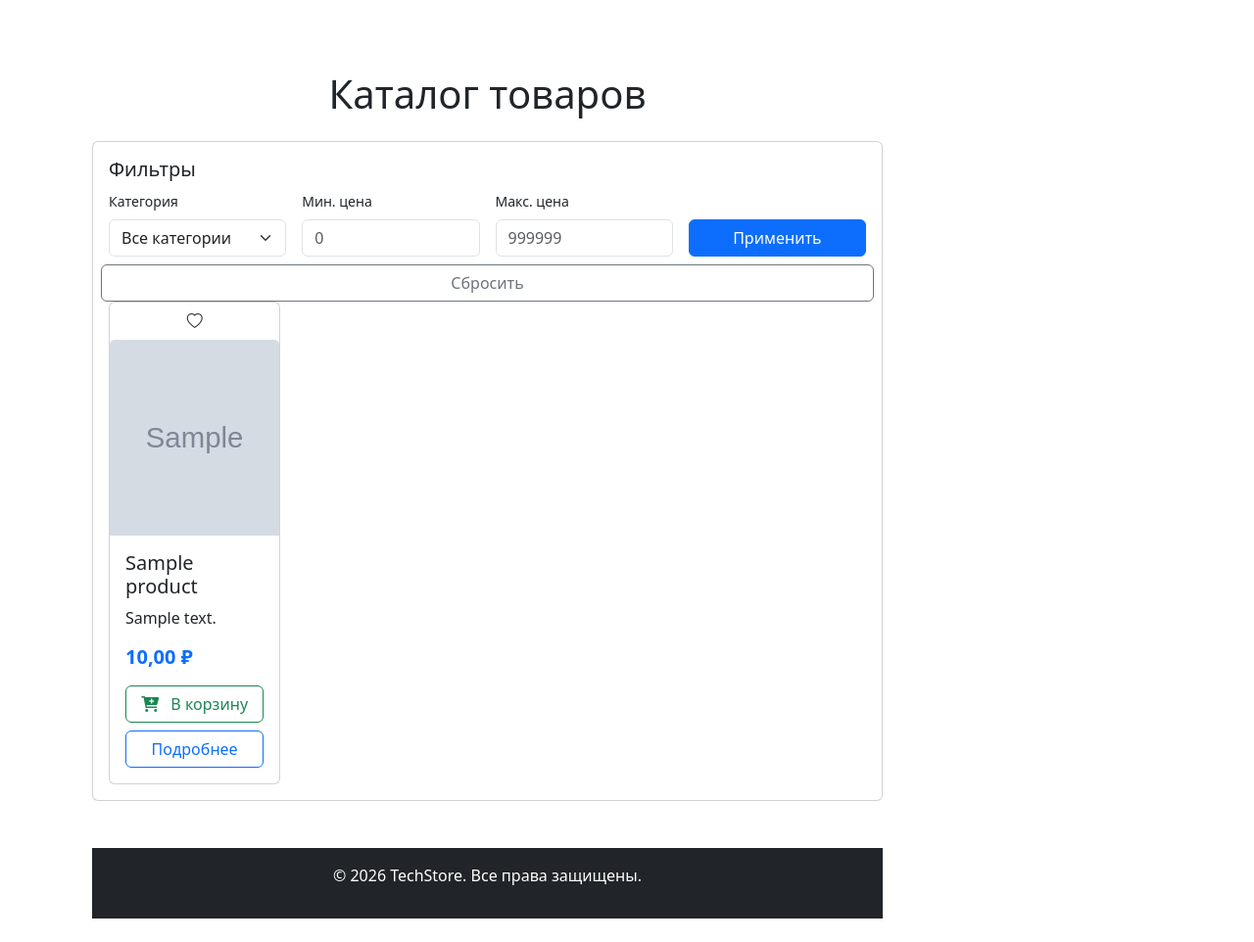
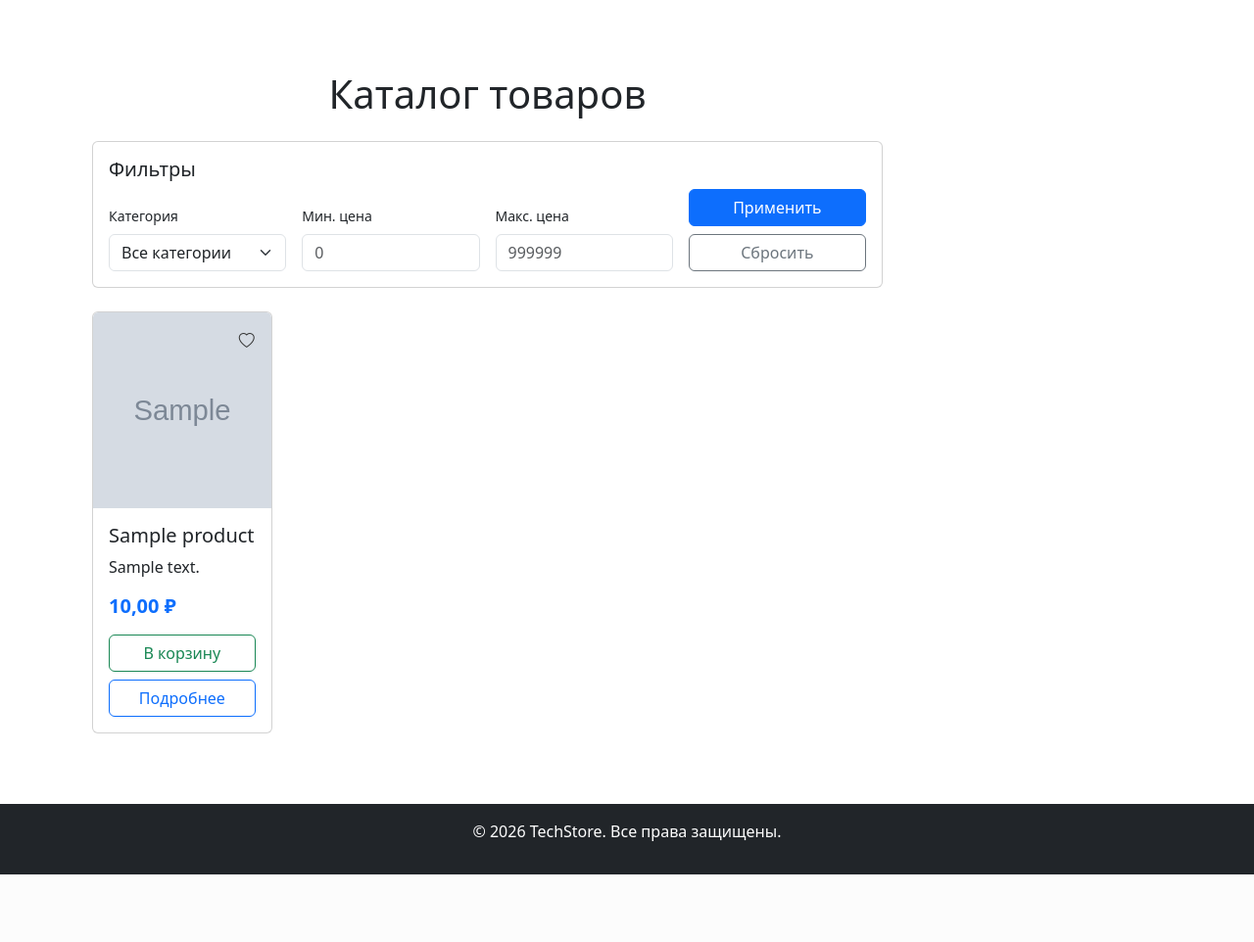
Before and after one commit to Walchonok2013-hub/techstore, a Django app: page /catalog/ in a window 1280 px wide. Shown: the part 56-1018 px from the top of the page at 98% size. After the commit the page ends 949 px from the top, so only its background shows below. Run offline with Django 5.2, Linux system fonts and the light colour scheme; tables that the repository leaves empty hold one stand-in row (values such as "Sample post"); grey boxes marked "Sample" are stand-in pictures.

Commit message:
First commit

```diff
--- a/products/templates/products/catalog.html
+++ b/products/templates/products/catalog.html
@@ -2,6 +2,8 @@
 {% load static %}
 {% load category_tags %}
 {% load cache %}
+
+{% block title %}Каталог товаров | TechStore{% endblock %}
 
 {% block content %}
   <!-- Подключение иконок Bootstrap (ОБЯЗАТЕЛЬНО для сердечек) -->
@@ -9,12 +11,13 @@
 
 <script src="https://cdn.jsdelivr.net/npm/bootstrap@5.3.0/dist/js/bootstrap.bundle.min.js"></script>
   <style>
+    /* Стили только для карточек каталога */
     .card {
       transition: transform 0.3s, box-shadow 0.3s;
       border-radius: 12px;
       overflow: hidden;
       border: none;
-      height: 100%; /* Чтобы все карточки в ряду были одной высоты */
+      height: 100%;
     }
     .card:hover {
       transform: translateY(-5px);
@@ -31,69 +34,61 @@
       border-radius: 10px;
       font-size: 0.9rem;
     }
-    .site-footer {
-      width: 100%;
-      background-color: #000;
-      color: #fff;
-      padding: 40px 0 20px;
-      margin-top: auto;
-      text-align: center;
-    }
-    /* Защита от схлопывания контейнера, если товаров нет */
     .products-container {
       min-height: 300px;
     }
 
-    .toggle-favorite-btn {
-    background: none;
+    /* Стили кнопки избранного */
+    .favorite-btn {
+        position: absolute;
+        top: 10px;
+        right: 10px;
+        z-index: 10;
+
+
+        background-color: transparent;
         border: none;
+        box-shadow: none;
+
+        border-radius: 50%;
+        width: 36px;
+        height: 36px;
         cursor: pointer;
-    padding: 5px;
-    border-radius: 50%;
-    transition: transform 0.2s, background 0.2s;
+
+        display: flex;
+        align-items: center;
+        justify-content: center;
     }
-
-.toggle-favorite-btn:hover {
-    background-color: rgba(255, 0, 0, 0.1);
+    .favorite-btn:hover {
+        background: #fff;
         transform: scale(1.1);
     }
-
-.toggle-favorite-btn svg {
-    fill: none;
-    stroke: currentColor;
-    stroke-width: 2;
-    transition: all 0.3s ease;
+    .favorite-btn i {
+        color: #333;
+        margin: 0;
     }
-
-/* Состояние "активно" (добавляется через JS) */
-.toggle-favorite-btn.active svg {
-    fill: red;
-    stroke: red;
+    .favorite-btn.active i {
+        color: red;
     }
   </style>
 
-  <!-- Основной контент внутри контейнера (ограниченная ширина) -->
+  <!-- Весь контент каталога строго внутри container -->
   <div class="container my-4">
     <h1 class="mb-4 text-center">Каталог товаров</h1>
 
     {% if messages %}
       <div class="alert alert-success alert-dismissible fade show" role="alert">
-        {% for message in messages %}
-          {{ message }}
-        {% endfor %}
+        {% for message in messages %}{{ message }}{% endfor %}
         <button type="button" class="btn-close" data-bs-dismiss="alert"></button>
       </div>
     {% endif %}
 
-    <!-- Фильтры -->
+    <!-- Блок фильтров -->
     <div class="row mb-4">
       <div class="col-12">
         <div class="card">
           <div class="card-body">
             <h5 class="card-title">Фильтры</h5>
-
-
-
             <form method="get">
               <div class="row g-3 align-items-end">
                 <div class="col-md-3">
@@ -107,36 +102,34 @@
                     {% endfor %}
                   </select>
                 </div>
-
                 <div class="col-md-3">
                   <label class="form-label small">Мин. цена</label>
                   <input type="number" class="form-control" name="min_price" placeholder="0" value="{{ request.GET.min_price }}">
                 </div>
-
                 <div class="col-md-3">
                   <label class="form-label small">Макс. цена</label>
                   <input type="number" class="form-control" name="max_price" placeholder="999999" value="{{ request.GET.max_price }}">
                 </div>
-
                 <div class="col-md-3">
                   <button type="submit" class="btn btn-primary w-100">Применить</button>
+                  <a href="{% url 'products:catalog' %}" class="btn btn-outline-secondary w-100 mt-2">Сбросить</a>
                 </div>
-      <!-- Кнопка сброса: теперь она сработает, если в urls.py стоит name="catalog" -->
-      <a href="{% url 'products:catalog' %}" class="btn btn-outline-secondary w-100 mt-2">Сбросить</a>
-
-
-
               </div>
             </form>
+          </div>
+        </div>
+      </div>
+    </div>
 
-
-    <!-- Основной блок товаров с проверкой на наличие -->
+    <!-- Сетка товаров -->
     <div class="products-container">
       {% if products %}
         <div class="row g-4">
           {% for product in products %}
             <div class="col-md-6 col-lg-4 col-xl-3">
               <div class="card h-100 position-relative">
+
+
 
                <!-- КНОПКА ИЗБРАННОГО -->
 <button
@@ -147,16 +140,12 @@
 >
     <i class="bi bi-heart"></i>
 </button>
-<!-- Кнопка "В избранное" -->
-{% comment %} <button type="button"
-        class="toggle-favorite-btn btn btn-sm"
-        data-product-id="{{ product.id }}"
-        data-is-favorite="{% if product.is_favorite %}true{% else %}false{% endif %}">
-    <!-- SVG иконка сердца (можно заменить на свою картинку или эмодзи) -->
-    <svg xmlns="http://www.w3.org/2000/svg" width="20" height="20" viewBox="0 0 24 24" fill="none" stroke="currentColor" stroke-width="2" stroke-linecap="round" stroke-linejoin="round">
-        <path d="M20.84 4.61a5.5 5.5 0 0 0-7.78 0L12 5.67l-1.06-1.06a5.5 5.5 0 0 0-7.78 7.78l1.06 1.06L12 21.23l7.78-7.78 1.06-1.06a5.5 5.5 0 0 0 0-7.78z"></path>
-    </svg>
-</button> {% endcomment %}
+
+
+
+
+
+
 
                 {% if product.image %}
                   <img src="{{ product.image.url }}" class="card-img-top" alt="{{ product.name }}" loading="lazy">
@@ -171,7 +160,6 @@
                   <p class="card-text flex-grow-1">{{ product.description|truncatewords:12 }}</p>
 
                   <div class="mt-auto">
-                    <!-- Цена -->
                     {% if product.discount_percent %}
                       <div class="d-flex align-items-baseline mb-2">
                         <span class="price-badge">-{{ product.discount_percent }}%</span>
@@ -182,24 +170,12 @@
                       <span class="h5 fw-bold text-primary">{{ product.price }} ₽</span>
                     {% endif %}
 
-                    <!-- Форма корзины -->
-{% comment %} <form method="post" action="{% url 'cart:cart_add' product.id %}">
-  {% csrf_token %}
-  {{ form.quantity }}
-  <button type="submit">В корзину</button>
-</form> {% endcomment %}
                     <form action="{% url 'cart:cart_add' product.id %}" method="post" class="mt-3">
                       {% csrf_token %}
-
-                      <button type="submit" class="btn btn-outline-success w-100">
-                        <i class="fas fa-cart-plus me-2"></i> В корзину
-                      </button>
+                      <button type="submit" class="btn btn-outline-success w-100">В корзину</button>
                     </form>
 
-                    <!-- Кнопка Подробнее -->
-                    <a href="{% url 'products:product_detail' product.slug %}" class="btn btn-outline-primary w-100 mt-2">
-                      Подробнее
-                    </a>
+                    <a href="{% url 'products:product_detail' product.slug %}" class="btn btn-outline-primary w-100 mt-2">Подробнее</a>
                   </div>
                 </div>
               </div>
@@ -207,40 +183,33 @@
           {% endfor %}
         </div>
 
-        <!-- Пагинация (только если товаров больше одной страницы) -->
         {% if products.has_other_pages %}
           <nav aria-label="Page navigation" class="mt-5">
             <ul class="pagination justify-content-center">
               {% if products.has_previous %}
-                <li class="page-item">
-                  <a class="page-link" href="?page={{ products.previous_page_number }}{% for key, value in request.GET.items %}{% if key != 'page' %}&{{ key }}={{ value }}{% endif %}{% endfor %}">Назад</a>
-                </li>
+                <li class="page-item"><a class="page-link" href="?page={{ products.previous_page_number }}{% for key, value in request.GET.items %}{% if key != 'page' %}&{{ key }}={{ value }}{% endif %}{% endfor %}">Назад</a></li>
               {% endif %}
-
-              <li class="page-item active">
-                <span class="page-link">Страница {{ products.number }} из {{ products.paginator.num_pages }}</span>
-              </li>
-
+              <li class="page-item active"><span class="page-link">Страница {{ products.number }} из {{ products.paginator.num_pages }}</span></li>
               {% if products.has_next %}
-                <li class="page-item">
-                  <a class="page-link" href="?page={{ products.next_page_number }}{% for key, value in request.GET.items %}{% if key != 'page' %}&{{ key }}={{ value }}{% endif %}{% endfor %}">Вперед</a>
-                </li>
+                <li class="page-item"><a class="page-link" href="?page={{ products.next_page_number }}{% for key, value in request.GET.items %}{% if key != 'page' %}&{{ key }}={{ value }}{% endif %}{% endfor %}">Вперед</a></li>
               {% endif %}
             </ul>
           </nav>
         {% endif %}
 
       {% else %}
-        <!-- Блок "Товары не найдены" -->
         <div class="text-center py-5">
           <i class="bi bi-box-seam fs-1 text-muted opacity-50"></i>
           <h4 class="mt-3 text-muted">Товары не найдены</h4>
-          <p class="text-muted">По вашим фильтрам ничего не найдено. Попробуйте сбросить фильтры или выбрать другую категорию.</p>
+          <p class="text-muted">По вашим фильтрам ничего не найдено.</p>
           <a href="{% url 'products:catalog' %}" class="btn btn-primary">Сбросить фильтры</a>
         </div>
       {% endif %}
     </div>
   </div>
+{% endblock %}
+
+{% block extra_js %}
   <!-- Конец контейнера контента -->
 
   <!-- Подключаем Bootstrap JS только один раз в конце -->
@@ -267,7 +236,7 @@ function toggleFavorite(btnElement) {
     }
 
     // 4. Формируем ПРАВИЛЬНЫЙ URL.
-    // Раньше у тебя было что-то вроде `/favorites/\${productId}/`, что ломалось.
+
     const url = `/accounts/favorites/${productId}/toggle/`;
 
     fetch(url, {
@@ -314,4 +283,5 @@ function toggleFavorite(btnElement) {
 }
 </script>
 
+
 {% endblock %}
```
Lines whose indentation alone changed are shown as unchanged.
